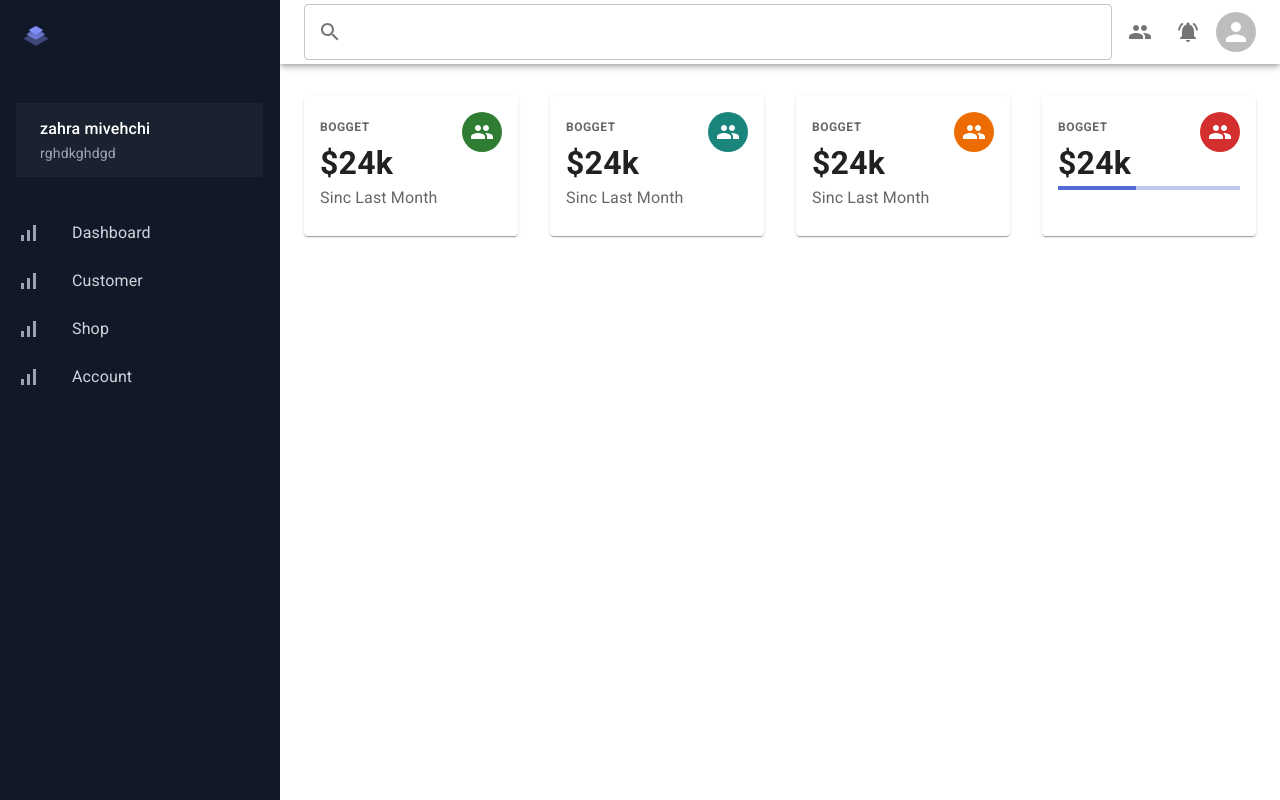
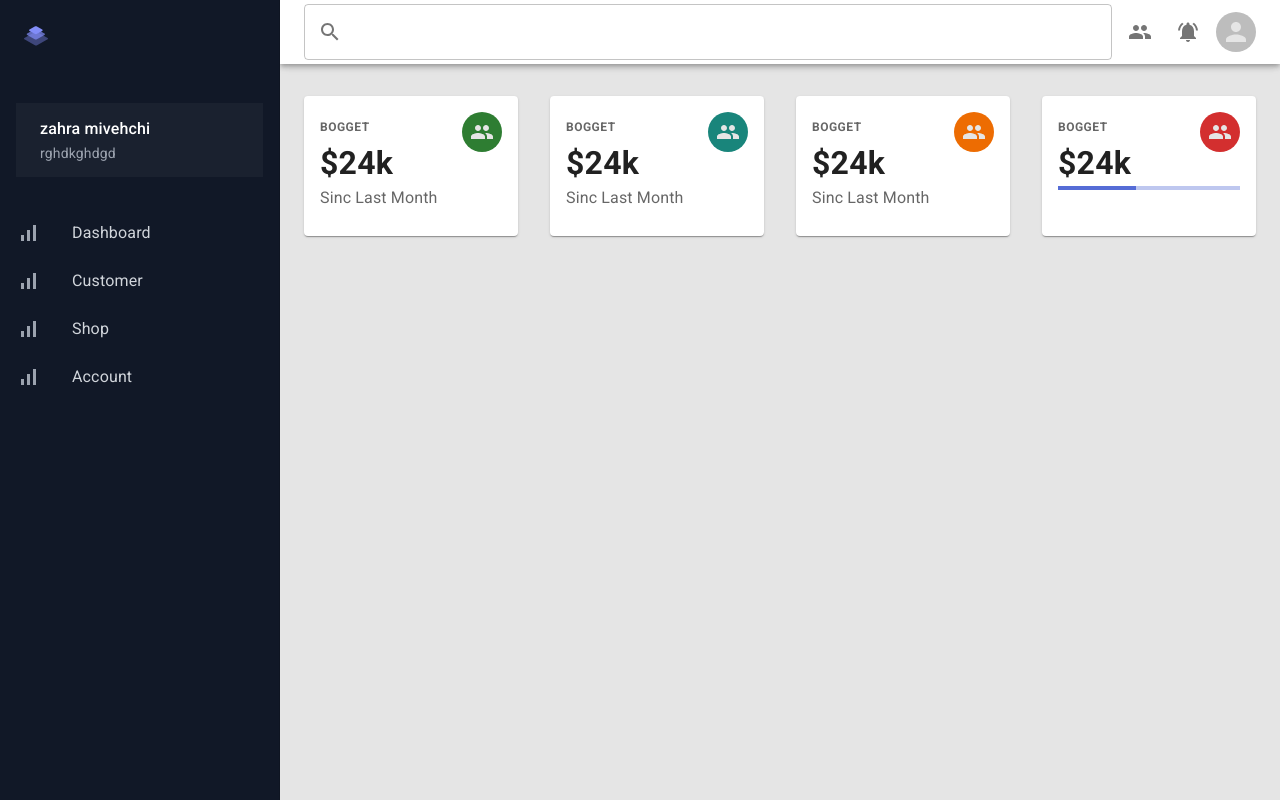
Before and after one commit to miveh/reactJS-dashboard, a React (Vite) app: page /dashboard in a window 1280 px wide. Built offline with nearby package versions, Linux system fonts and the light colour scheme.

Commit message:
dashboard background color change

```diff
--- a/src/page/dashboard/Dashboard.jsx
+++ b/src/page/dashboard/Dashboard.jsx
@@ -14,7 +14,7 @@ import { DataCard } from "../../components";
 
 function Dashboard() {
   return (
-    <Box sx={{ mt: 3 }}>
+    <Box sx={{ mt: 3, bgcolor: (theme) => theme.palette.background.default }}>
       <Grid container spacing={4}>
         <Grid item xs={12} sm={6} md={4} lg={3}>
           <DataCard
@@ -77,6 +77,12 @@ function Dashboard() {
           />
         </Grid>
       </Grid>
+
+      <Grid container spacing={4}>
+        <Grid item xs={12} md={4} lg={3}></Grid>
+
+        <Grid item xs={12} md={8} lg={9}></Grid>
+      </Grid>
     </Box>
   );
 }
--- a/src/theme.js
+++ b/src/theme.js
@@ -93,6 +93,10 @@ const theme = createTheme({
       400: "#9CA3AF",
       900: "#111827",
     },
+    background: {
+      default: "#e5e5e5",
+      paper: "#fff",
+    },
   },
 });
 
```
